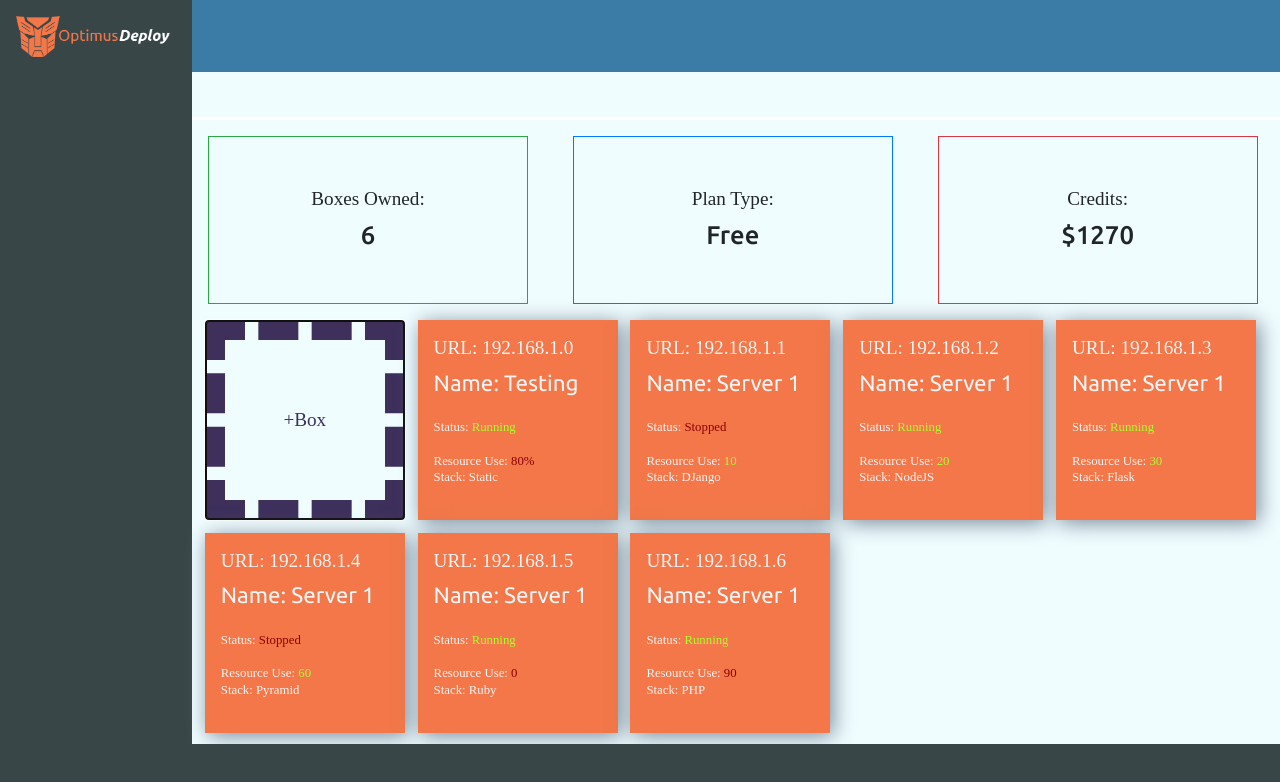
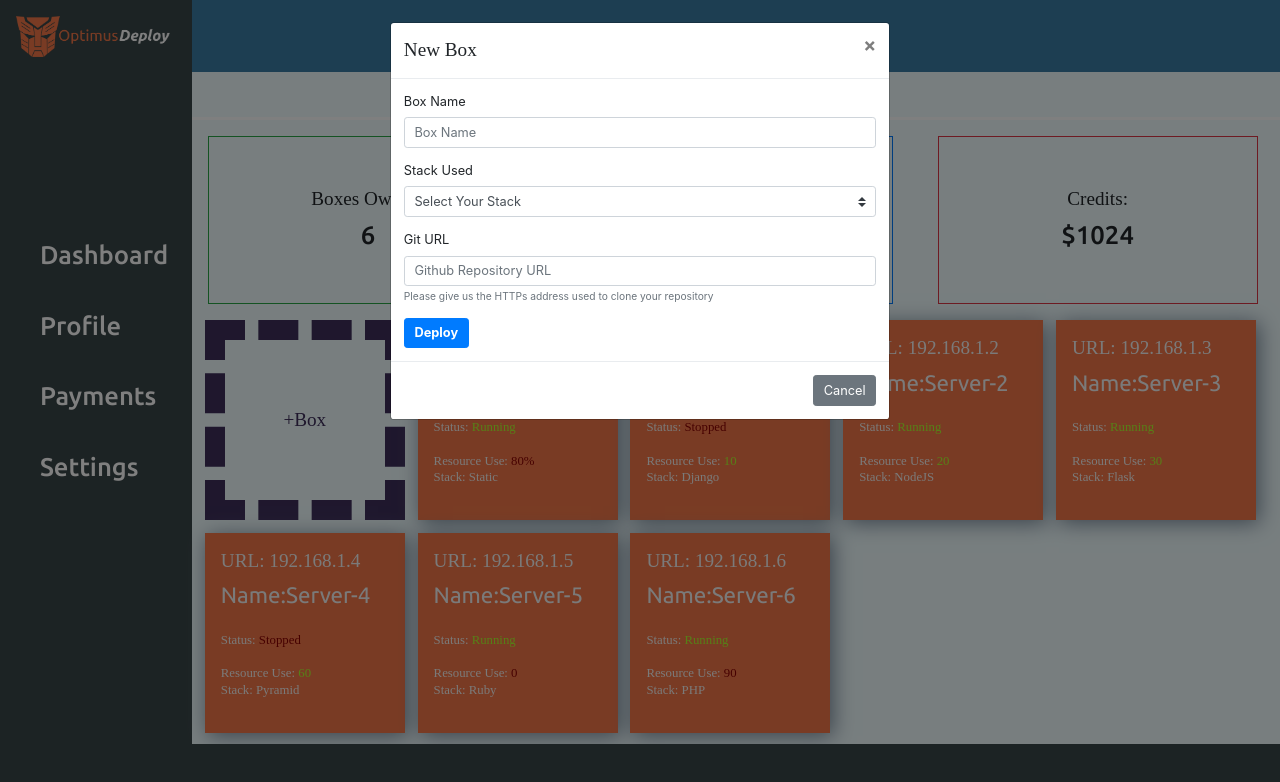
Before and after one commit to bhaskar-nair2/opdp-front, a plain HTML site: page index.html in a window 1280 px wide. Both pictures are taken after a click on the button "+Box". Drawn offline with Linux system fonts and the light colour scheme; a web font is replaced by a local one.

Commit message:
lnav looks okay

```diff
--- a/css/styles.css
+++ b/css/styles.css
@@ -56,6 +56,8 @@ h1, h2, h3, h4, h5, h6 {
     margin: 0;
 }
 
+
+
 body {
     display: grid;
     grid-template-areas: "lnav ctrl" "lnav nav" "lnav cont" "foot foot";
@@ -67,6 +69,8 @@ body {
 .lnav {
     grid-area: lnav;
     background-color: var(--bg1);
+    display: grid;
+    grid-template-rows: 9vh 16vh 40vh;
 }
 
 .logo {
@@ -78,6 +82,25 @@ body {
 .logo img {
     width: 12vw;
 }
+
+.lnav_links {
+    grid-row: 3;
+}
+
+.lnav_links ul{
+    list-style: none;
+}
+
+.lnav_links ul li {
+    color: white;
+    font-family: Ubuntu;
+    padding-top: 5vh;
+}
+
+.lnav_links ul li h2:active {
+    color: var(--fore)
+}
+
 
 /*----------------------LNav Holder Ends--------------------*/
 
@@ -117,7 +140,7 @@ body {
 .stat {
     text-align: center;
     display: grid;
-    grid-template-rows: 30% 20% 20% 30% ;
+    grid-template-rows: 30% 20% 20% 30%;
 }
 
 .box-container {
--- a/index.html
+++ b/index.html
@@ -10,9 +10,62 @@
 </head>
 <body>
 
+<div id="newBox" class="modal" tabindex="-1" role="dialog">
+    <div class="modal-dialog" role="document">
+        <div class="modal-content">
+            <div class="modal-header">
+                <h4 class="modal-title">New Box</h4>
+                <button type="button" class="close" data-dismiss="modal" aria-label="Close">
+                    <span aria-hidden="true">&times;</span>
+                </button>
+            </div>
+            <div class="modal-body">
+                <form>
+                    <div class="form-group">
+                        <label for="boxName">Box Name</label>
+                        <input required class="form-control" id="boxName" placeholder="Box Name">
+                    </div>
+                    <div class="form-group">
+                        <label for="boxStack">Stack Used</label>
+                        <select required id="boxStack" class="custom-select">
+                            <option selected>Select Your Stack</option>
+                            <option value="1">NodeJS</option>
+                            <option value="2">Flask</option>
+                            <option value="3">Django</option>
+                            <option value="4">Static</option>
+                        </select>
+                    </div>
+                    <div class="form-group">
+                        <label for="gitUrl">Git URL</label>
+                        <input required type="url" class="form-control" id="gitUrl" aria-describedby="urlHelp"
+                               placeholder="Github Repository URL">
+                        <small id="urlHelp" class="form-text text-muted">Please give us the HTTPs address used to clone
+                            your repository
+                        </small>
+                    </div>
+                    <button type="button" class="btn btn-primary"><span
+                            style="font-weight: bolder">Deploy</span>
+                    </button>
+                </form>
+            </div>
+            <div class="modal-footer">
+                <button type="button" class="btn btn-secondary" data-dismiss="modal">Cancel</button>
+            </div>
+        </div>
+    </div>
+</div>
+
 <div class="lnav">
     <div class="logo">
         <img src="img/logo_name_horz-light.png">
+    </div>
+    <div class="lnav_links">
+        <ul>
+            <li class="active"><h2>Dashboard</h2></li>
+            <li><h2>Profile</h2></li>
+            <li><h2>Payments</h2></li>
+            <li><h2>Settings</h2></li>
+        </ul>
     </div>
 </div>
 
@@ -26,7 +79,7 @@
         <div id="box_count" class="stat" style="border: 1px solid var(--green);">
             &nbsp;
             <h4>Boxes Owned:</h4>
-            <h2>6</h2>
+            <h2></h2>
         </div>
         <div id="some_count" class="stat" style="border: 1px solid var(--blue);">
             &nbsp;
@@ -36,12 +89,12 @@
         <div id="cred_count" class="stat" style="border: 1px solid var(--red);">
             &nbsp;
             <h4>Credits:</h4>
-            <h2>$1270</h2>
+            <h2>$1024</h2>
         </div>
     </div>
 
     <div class="box-container">
-        <button id="plus" class="center">
+        <button id="plus" class="center" onclick="openModal()">
             <h4>+Box</h4>
         </button>
 
--- a/js/scripts.js
+++ b/js/scripts.js
@@ -2,19 +2,20 @@ let urls = ['192.168.1.1', '192.168.1.2', '192.168.1.3', '192.168.1.4', '192.168
 let ser_name = ['Server-1', 'Server-2', 'Server-3', 'Server-4', 'Server-5', 'Server-6'];
 let status = [0, 1, 1, 0, 1, 1];
 let resource = ['10', 20, '30', 60, 0, 90];
-let stack = ['DJango','NodeJS','Flask',"Pyramid",'Ruby','PHP'];
+let stack = ['Django','NodeJS','Flask',"Pyramid",'Ruby','PHP'];
 
 for (let i = 0; i < urls.length; i++) {
     $('.box-container').append(
         "<div class=\"ext box\">\n" +
         "            <h4>URL: " + urls[i] + "</h4>\n" +
-        "            <h3>Name: Server 1</h3>\n" +
+        "            <h3>Name:"+ser_name[i]+"</h3>\n" +
         "            <h6>Status: <span class=\"status\" style=\"color: " + run_maker(parseInt(status[i]), 0) + "\">" + run_maker(parseInt(status[i]), 1) + "</span></h6>\n" +
         "            <h6>Resource Use: <span class=\"useage\" style=\"color:" + use_col_make(parseInt(resource[i])) + "\">" + resource[i] + "</span></h6>\n" +
         "            <h6>Stack: "+stack[i]+"</h6>\n" +
         "        </div>"
     );
 }
+$('#box_count h2').append(urls.length);
 
 function use_col_make(x) {
     if (x > 79 || x === 0)
@@ -36,3 +37,7 @@ function run_maker(x, y) {
             return 'Running';
     }
 }
+
+function openModal() {
+    $('#newBox').modal('show')
+}
```
Also changed, not shown: data/struct.json (+43 -0 lines).
